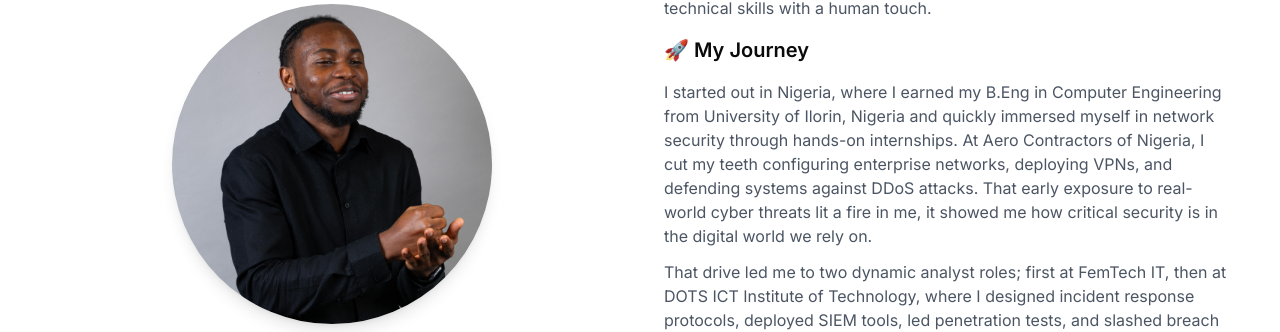
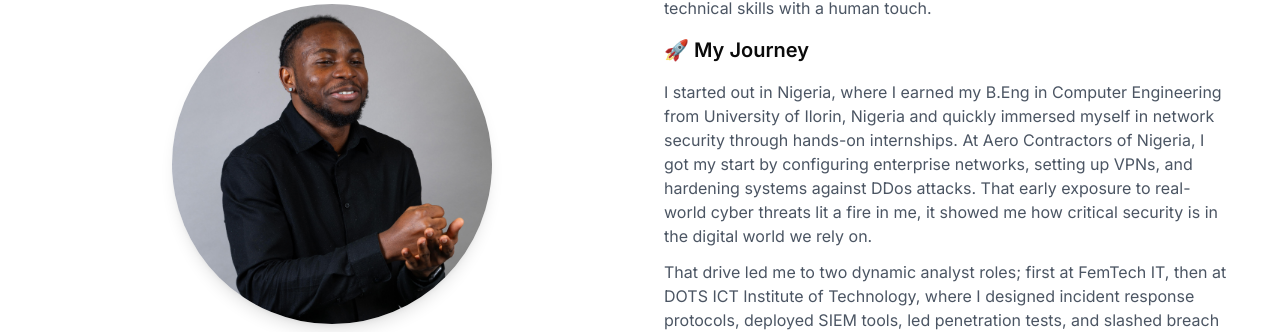
Before and after one commit to Cybernuel/portfolio, a Next.js app: page / in a window 1280 px wide. Shown: the part 589-921 px from the top of the page. Built offline with nearby package versions, Linux system fonts and the light colour scheme.

Commit message:
Update page.tsx

```diff
--- a/app/page.tsx
+++ b/app/page.tsx
@@ -79,8 +79,8 @@ export default function Page() {
                       <div className="space-y-3 text-gray-600 dark:text-gray-300">
                         <p>
                           I started out in Nigeria, where I earned my B.Eng in Computer Engineering from University of Ilorin, Nigeria and quickly immersed
-                          myself in network security through hands-on internships. At Aero Contractors of Nigeria, I cut my teeth
-                          configuring enterprise networks, deploying VPNs, and defending systems against DDoS attacks.
+                          myself in network security through hands-on internships. At Aero Contractors of Nigeria, I got my start by
+                          configuring enterprise networks, setting up VPNs, and hardening systems against DDos attacks.
                           That early exposure to real-world cyber threats lit a fire in me, it showed me how critical
                           security is in the digital world we rely on.
                         </p>
```
